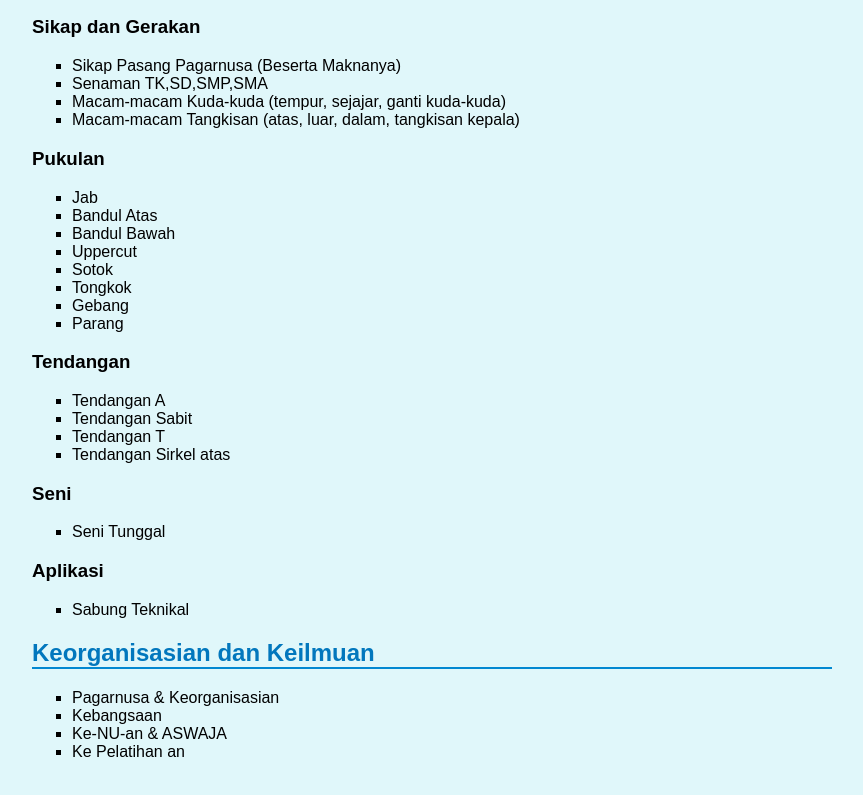
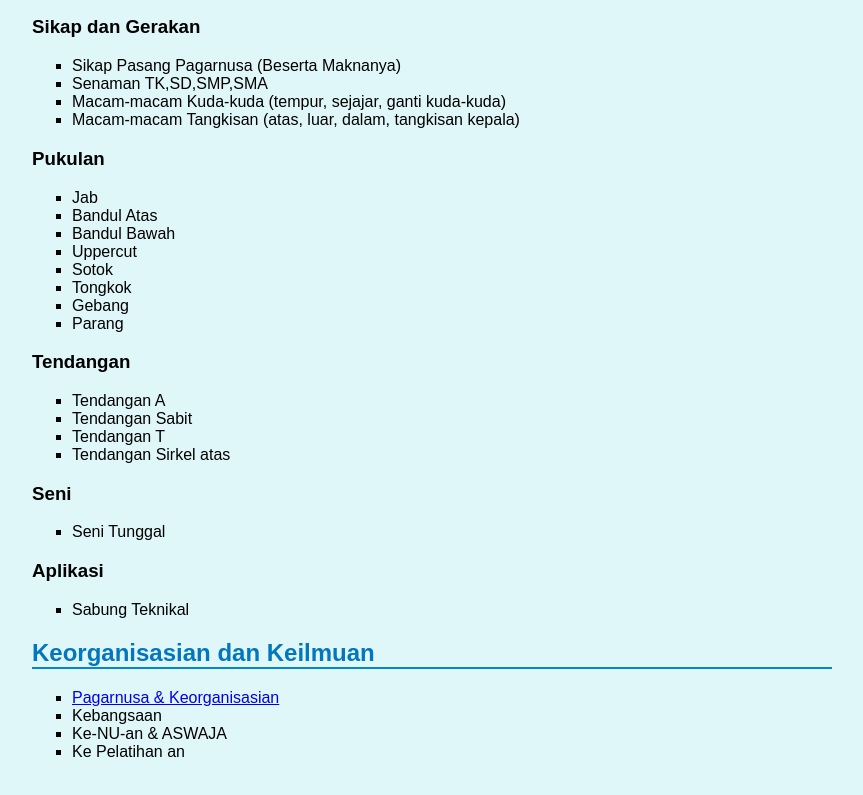
Before and after one commit to pagarnusa-unusia/kisi-kisi, a plain HTML site: page biru.html in a window 1280 px wide. Shown: the part 471-1266 px from the top of the page, without its empty margins (208-1071 px from the left). Drawn offline with Linux system fonts and the light colour scheme.

Commit message:
biru.html

```diff
--- a/biru.html
+++ b/biru.html
@@ -87,7 +87,7 @@
 
   <h2>Keorganisasian dan Keilmuan</h2>
   <ul>
-    <li>Pagarnusa & Keorganisasian</li>
+    <li><a href="https://pagarnusa-unusia.github.io/sejarah-pagarnusa/">Pagarnusa & Keorganisasian</a></li>
     <li>Kebangsaan</li>
     <li>Ke-NU-an & ASWAJA</li>
     <li>Ke Pelatihan an</li>
```
